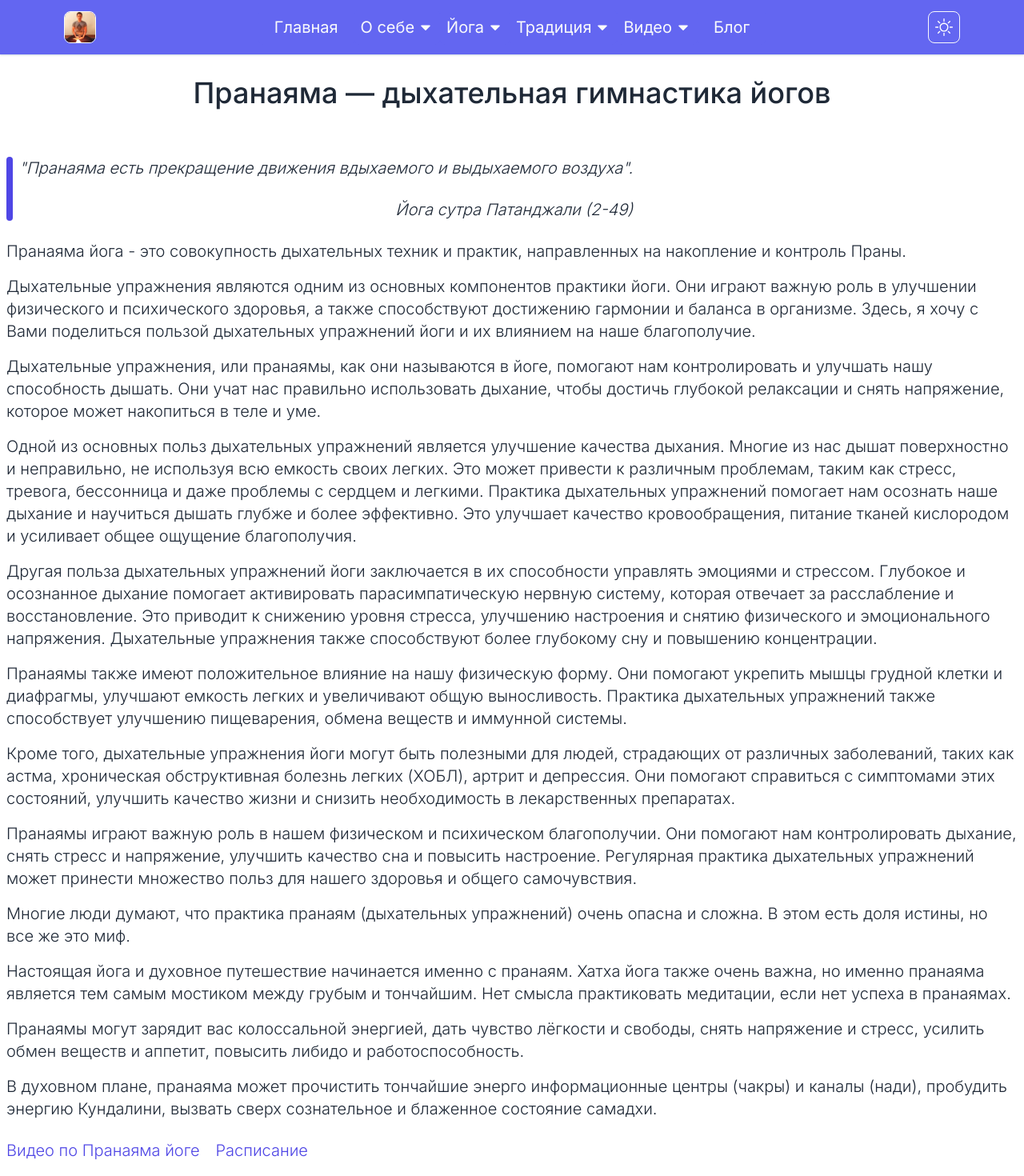
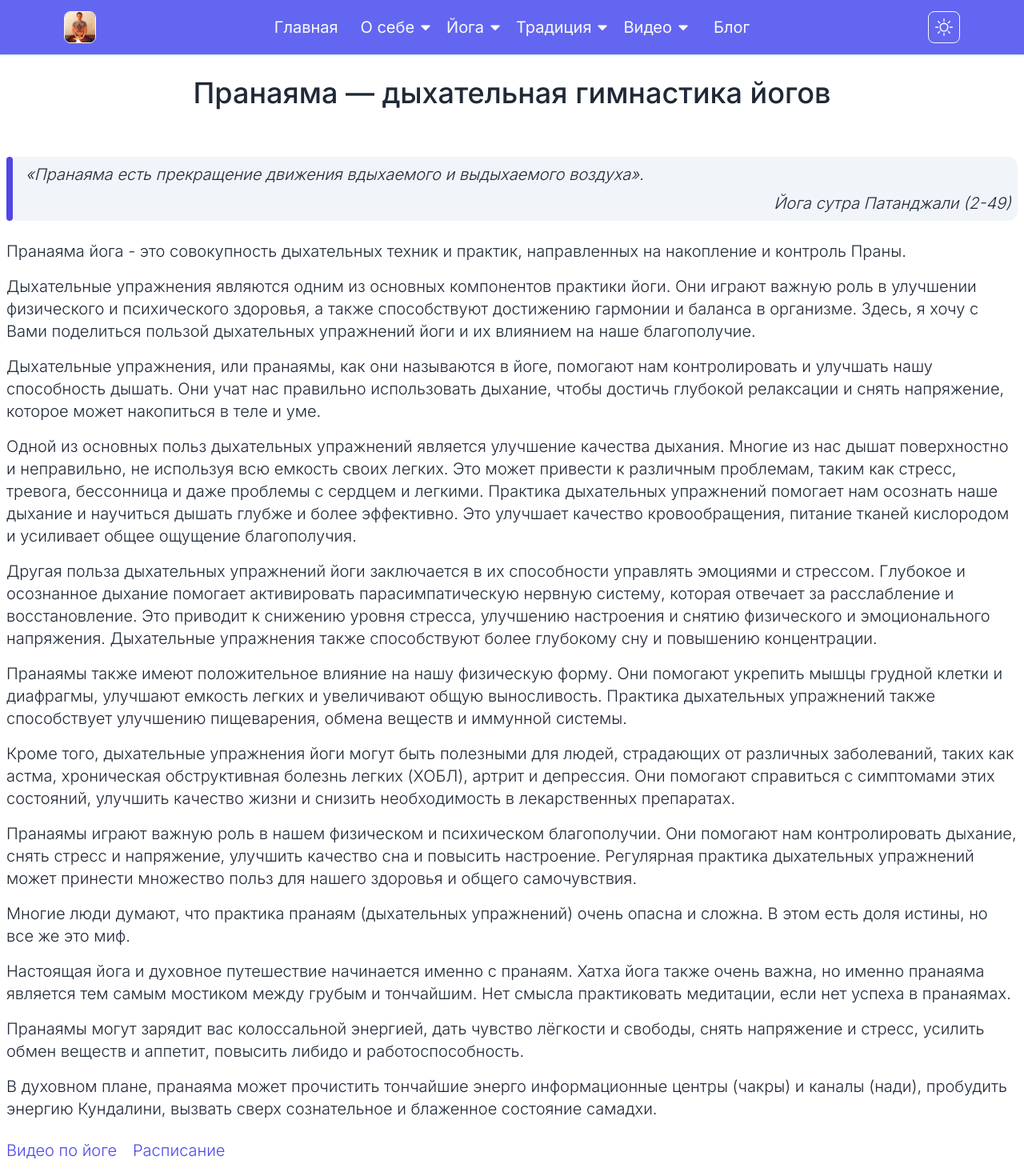
Before and after one commit to TimurTairov/tirthadeva.ru, a Next.js app: page /blog/pranayama in a window 1280 px wide. Shown: the top 1470 px of the page at 80% size. Built offline with nearby package versions, Linux system fonts and the light colour scheme.

Commit message:
commit 1.56

```diff
--- a/app/blog/hatha/page.tsx
+++ b/app/blog/hatha/page.tsx
@@ -153,7 +153,7 @@ const page = () => {
       <p className='mt-4'>© Тиртхадэва</p>
 
       <div className="flex flex-wrap justify-between gap-5 mt-5">
-        <Link href="/video/hatha" className="my-1">Видео по Хатха йоге</Link>
+        <Link href="/video/myvideo" className="my-1">Видео по Хатха йоге</Link>
         <Link href="/yoga/schedule" className="my-1">Расписание</Link>
       </div>
 
--- a/app/blog/nauli/page.tsx
+++ b/app/blog/nauli/page.tsx
@@ -72,6 +72,11 @@ const page = () => {
 
       <VideoPlayer src="https://rutube.ru/play/embed/c6620a3378087acae1354ce282acdadd?skinColor=e53935" sourse={'rutube'} />
 
+      <h5 className="w-full text-center mt-10 md:mt-20 text-base md:text-xl font-medium">Видео урок. Полное поэтапное освоение наули. Подробно.</h5>
+
+      <VideoPlayer src="https://rutube.ru/play/embed/c4fbaab2e810d85dfffa5e4aefedfa1b?skinColor=e53935" sourse={'rutube'} />
+
+
       <a href="https://youtu.be/ublFZ3JeFkQ?si=IgEwwvssBOPayW-K" target='_blank' rel='noreferrer' className="mt-10 md:mt-12 lg:mt-14 mb-1">Подробное освоение наули. Видео урок. YouTube.</a>
     </div>
   )
--- a/app/blog/pranayama/page.tsx
+++ b/app/blog/pranayama/page.tsx
@@ -11,11 +11,11 @@ const page = () => {
   return (
     <div className='main-container font-light'>
       <h1 className="main-title">Пранаяма — дыхательная гимнастика йогов</h1>
-      <div className="flex items-center gap-2 mt-5">
+      <div className="w-full flex items-center gap-2 mt-5 bg-slate-100 dark:bg-slate-700 rounded-xl">
         <div className="shrink-0 h-20 w-2 text-6xl bg-indigo-600 dark:bg-emerald-400 rounded-md"></div>
-        <div className="h-20 w-full flex flex-col justify-between">
+        <div className="h-20 p-2 w-full flex flex-col italic justify-between">
           <i >
-            &quot;Пранаяма есть прекращение движения вдыхаемого и выдыхаемого воздуха&quot;.
+            «Пранаяма есть прекращение движения вдыхаемого и выдыхаемого воздуха».
           </i>
           <p className="text-right w-full">
             <i >
@@ -75,12 +75,11 @@ const page = () => {
       </p>
 
       <div className="flex flex-wrap justify-between gap-5 mt-5">
-        <Link href="/video/pranayama" className="my-1">Видео по Пранаяма йоге</Link>
+        <Link href="/video/myvideo" className="my-1">Видео по йоге</Link>
         <Link href="/yoga/schedule" className="my-1">Расписание</Link>
       </div>
 
-      <VideoPlayer src="https://rutube.ru/play/embed/86eba7e82a61e3865a3cdfc3b387a3f9" sourse={'rutube'} />
-      <p className='mt-1 mb-1 text-2xl'>Эффекты пранаяма йоги</p>
+      <VideoPlayer src="https://rutube.ru/play/embed/86eba7e82a61e3865a3cdfc3b387a3f9?skinColor=e53935" sourse={'rutube'} />
 
     </div>
   )
--- a/app/osebe/certificates/page.tsx
+++ b/app/osebe/certificates/page.tsx
@@ -11,8 +11,8 @@ const Sertificates = () => {
       <div className="mx-auto max-w-2xl flex flex-col items-center justify-center">
         <h5 className='mt-10 mb-1 text-xs md:text-lg text-center w-full'>Сертификаты и памятные листы</h5>
         <ImageGallery items={imagesSertificates} {...settings} />
-        <p className='mt-5 text-base'>
-          <b>Ps:</b> в сентябре 2023 года получил дикшу и духовное имя - Тирхадева (посвящение) у своего коренного <a href='/master'>Гуру</a>.
+        <p className='mt-5 text-sm md:text-lg'>
+          <b>Ps:</b> в сентябре 2023 года получил дикшу и духовное имя - Тирхадева (посвящение) у своего коренного <a href='/tradition/master'>Гуру</a>.
           До этого носил имя Тимур Брахмачари, которое фигурирует на некоторых сертификатах и памятных листах.
           <br /> <br />
         </p>
--- a/app/osebe/education/page.tsx
+++ b/app/osebe/education/page.tsx
@@ -50,7 +50,7 @@ const page = () => {
       <p>• 2019 г. - обучение Кундалини йоге с Учителем из Варанаси (Индия) Satayanand Giri (Lali Baba).</p>
 
       <p className='mt-5 text-base'>
-        <b>Ps:</b> в сентябре 2023 года получил дикшу и духовное имя - Тирхадева (посвящение) у своего коренного <a href='/master'>Гуру</a>.
+        <b>Ps:</b> в сентябре 2023 года получил дикшу и духовное имя - Тирхадева (посвящение) у своего коренного <a href='/tradition/master'>Гуру</a>.
         До этого носил имя Тимур Брахмачари, которое фигурирует на некоторых сертификатах и памятных листах.
         <br /> <br />
       </p>
```
